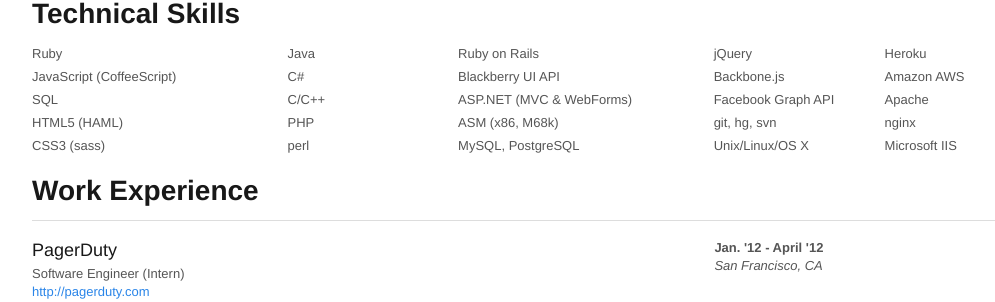
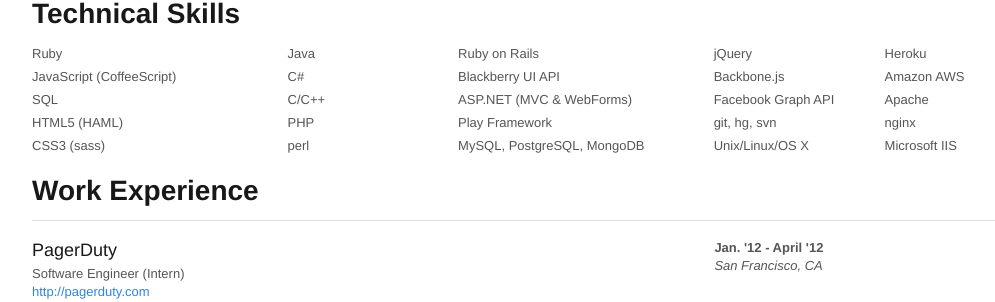
Before and after one commit to jkao/jkao.github.io, a Jekyll site: the page resume.html, which Jekyll copies as it is, in a window 1280 px wide. Shown: the part 120-422 px from the top of the page, without its empty margins (118-1113 px from the left). Built offline with Jekyll 4.4.1, drawn with Linux system fonts in a browser that asks for light colours.

Commit message:
Added MongoDB to resume

```diff
--- a/resume.html
+++ b/resume.html
@@ -1536,8 +1536,8 @@
                 <li>Ruby on Rails</li>
                 <li>Blackberry UI API</li>
                 <li>ASP.NET (MVC &amp; WebForms)</li>
-                <li>ASM (x86, M68k)</li>
-                <li>MySQL, PostgreSQL</li>
+                <li>Play Framework</li>
+                <li>MySQL, PostgreSQL, MongoDB</li>
               </ul>
             </div>
             <div class="two columns">
```
